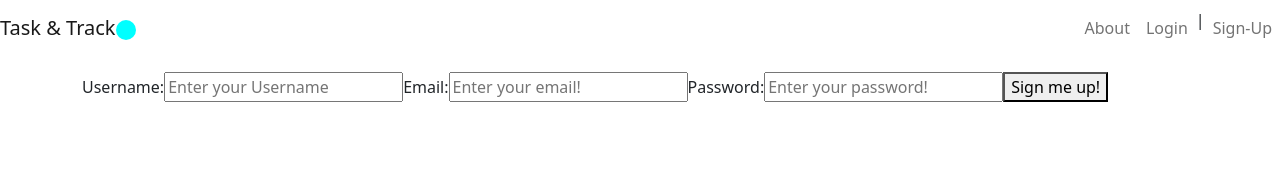
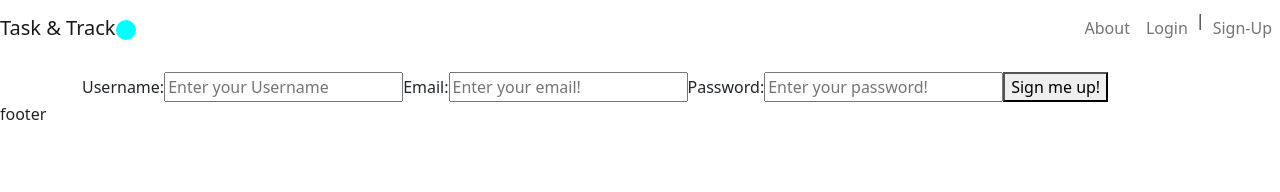
Before and after one commit to CalyCherkaoui/task-track-front-end, a React (Create React App) app: page /#/signup in a window 1280 px wide. Shown: the top 192 px of the page. Built offline with nearby package versions, Linux system fonts and the light colour scheme.

Commit message:
Update App component with new routes

```diff
--- a/src/App.js
+++ b/src/App.js
@@ -6,6 +6,8 @@ import { Switch, Route, HashRouter } from 'react-router-dom';
 import { useSelector } from 'react-redux';
 import 'bootstrap/dist/css/bootstrap.min.css';
 import Navigation from './component/Navigation';
+import FooterNav from './component/FooterNav';
+import Footer from './component/Footer';
 import Login from './pages/Login';
 import Register from './pages/Register';
 import Home from './pages/Home';
@@ -40,10 +42,21 @@ const App = () => {
           <Route exact path="/signup" component={Register} />
           <Route exact path="/profile" component={Profile} />
           <Route exact path="/admin" component={Admin} />
+          <Route exact path="/taskme" component={Admin} />
+          <Route exact path="/timeline" component={Admin} />
+          <Route exact path="/routines" component={Admin} />
+          <Route exact path="/routineform" component={Admin} />
           { /* Catch all route */ }
           <Route path="*" component={NotFound} status={404} />
         </Switch>
       </div>
+      {
+        isLoggedIn ? (
+          <FooterNav />
+        ) : (
+          <Footer />
+        )
+      }
     </HashRouter>
     // </BrowserRouter>
   );
```
